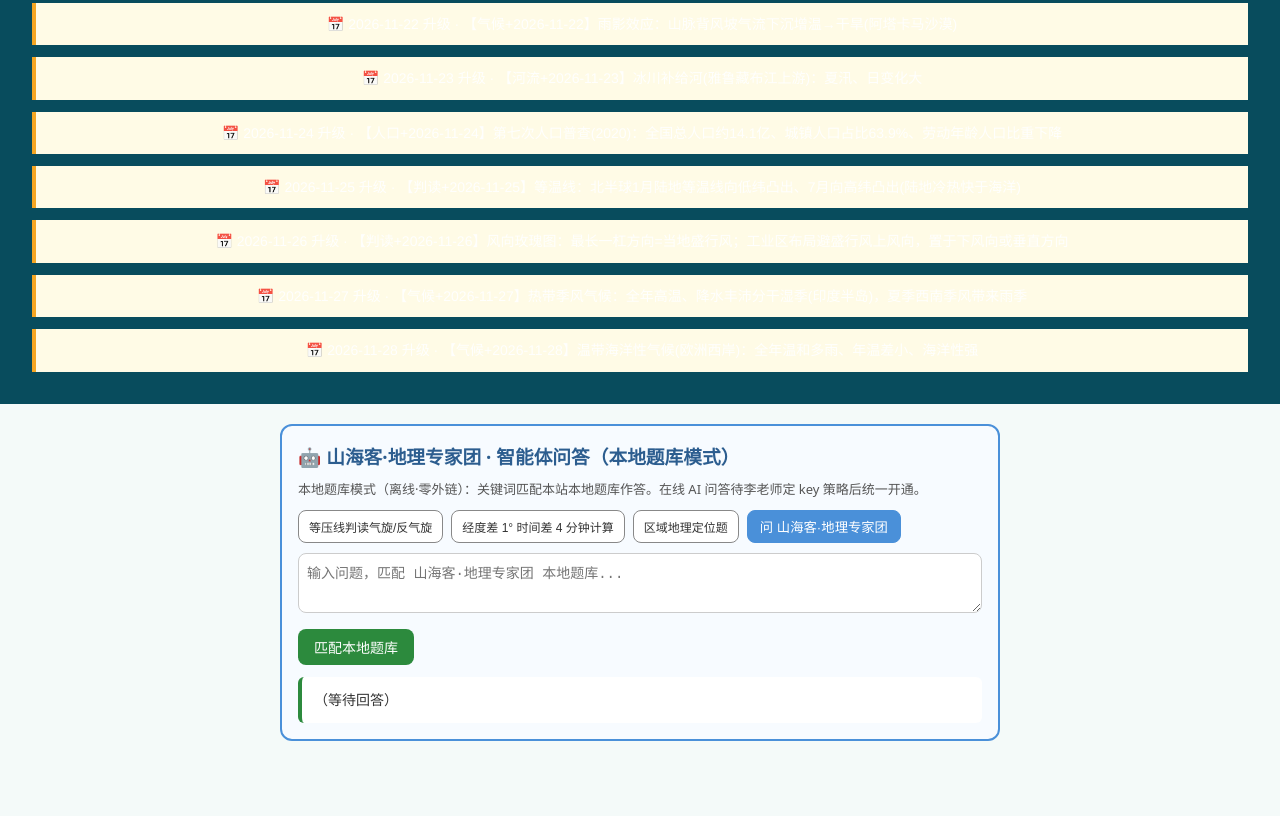
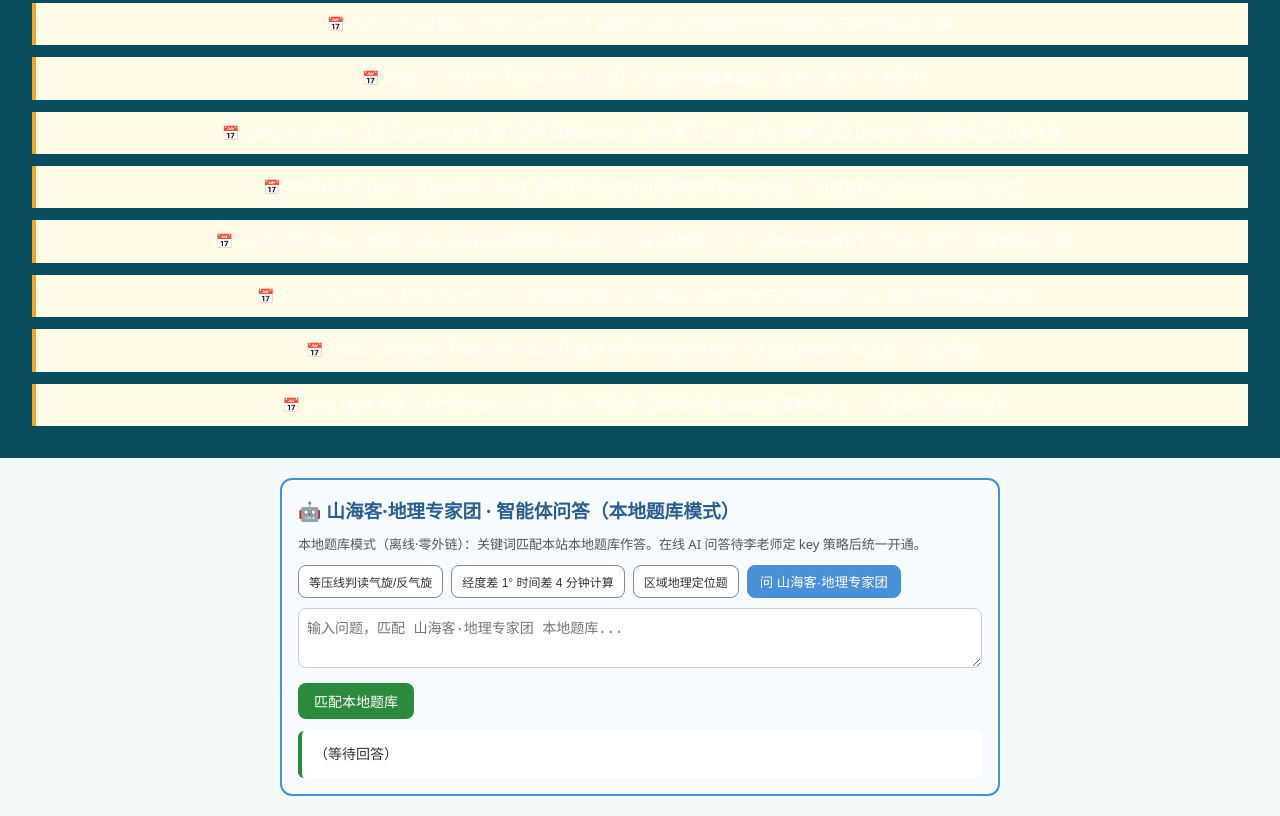
Before and after one commit to dapengzhanchi141345/li-yanming-geo, a plain HTML site: page index.html in a window 1280 px wide. Shown: the part 2645-3461 px from the top of the page. Before the commit the page ends 3406 px from the top, so only its background shows below. Drawn offline with Linux system fonts and the light colour scheme.

Commit message:
geo 12独立站升级 2026-11-29

```diff
--- a/index.html
+++ b/index.html
@@ -444,6 +444,8 @@ footer .watermark { margin-top: 8px; font-size: 0.95em; letter-spacing: 1px; opa
 <div style="background:#fffbe6;border-left:4px solid #f5a623;padding:10px;margin:12px 0;font-size:14px">📅 2026-11-27 升级 · 【气候+2026-11-27】热带季风气候：全年高温、降水丰沛分干湿季(印度半岛)，夏季西南季风带来雨季</div>
 
 <div style="background:#fffbe6;border-left:4px solid #f5a623;padding:10px;margin:12px 0;font-size:14px">📅 2026-11-28 升级 · 【气候+2026-11-28】温带海洋性气候(欧洲西岸)：全年温和多雨、年温差小、海洋性强</div>
+
+<div style="background:#fffbe6;border-left:4px solid #f5a623;padding:10px;margin:12px 0;font-size:14px">📅 2026-11-29 升级 · 【气候+2026-11-29】高原山地气候：海拔每升高1000m气温降约6℃，"一山有四季"(垂直分异)</div>
 </footer>
 <script>
 /* ============ 公共：Tab 切换 ============ */
```
